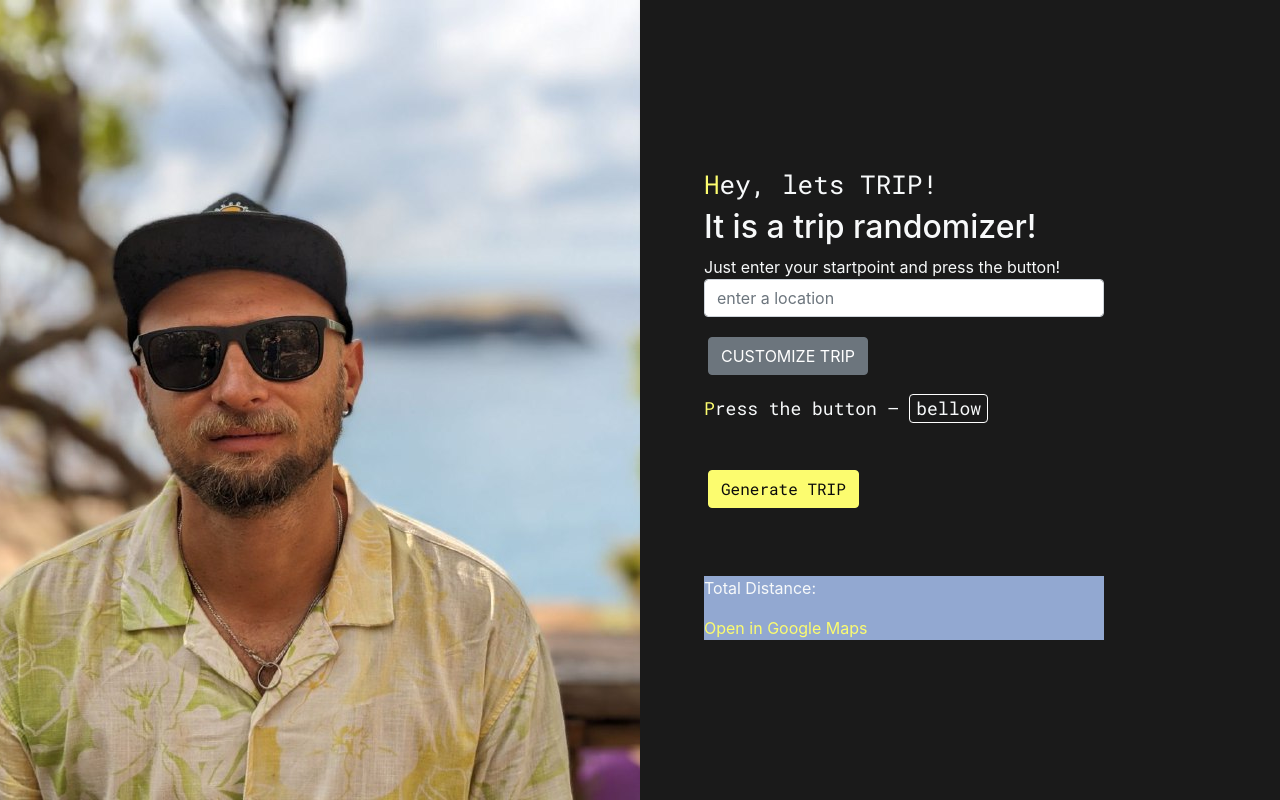
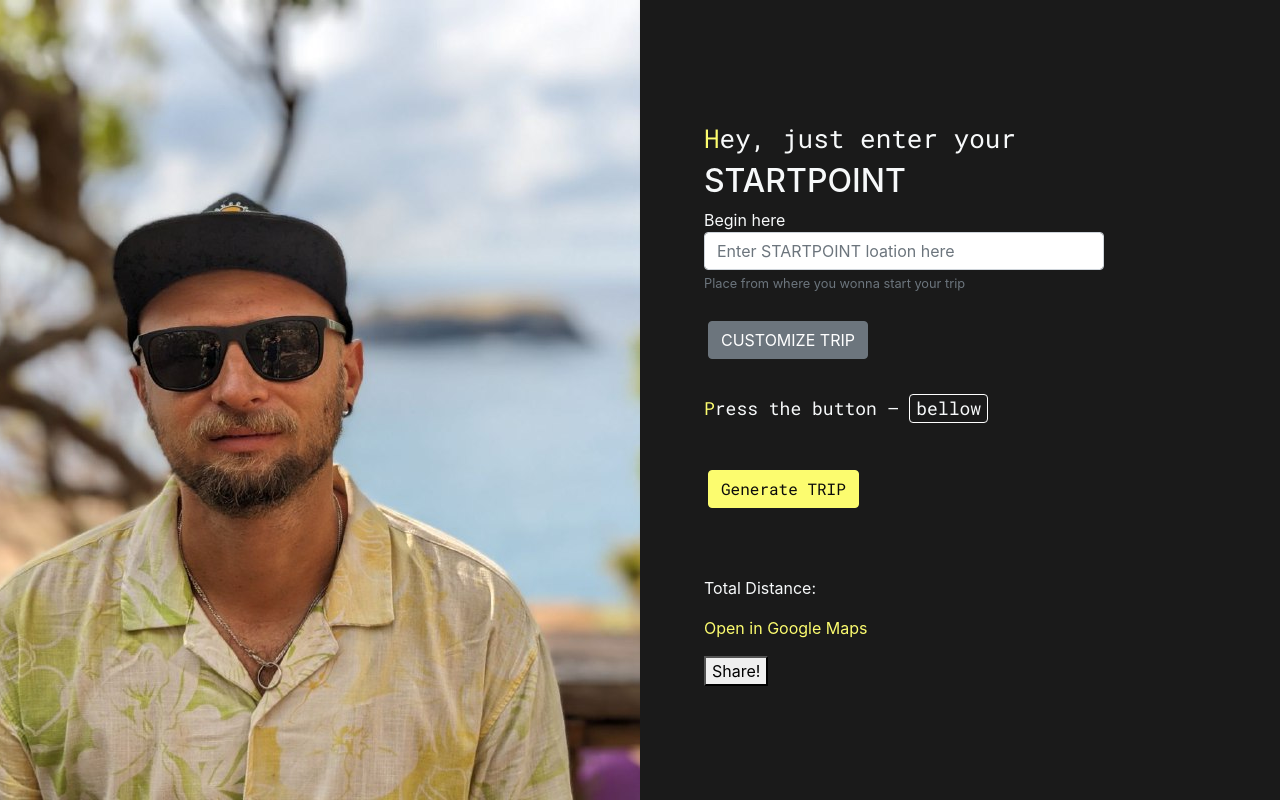
Before and after one commit to WuDMC/wudmc.com, a Django app: page /roulette.html in a window 1280 px wide. Run offline with Django 4.2, Linux system fonts and the light colour scheme; parts of the project's set-up code (start-up, migrations or seed data) failed here and were passed over; some libraries are stand-ins or nearby versions.

Commit message:
experiment with share butoon

```diff
--- a/static/assets/js/geo.js
+++ b/static/assets/js/geo.js
@@ -26,7 +26,7 @@ $(document).ready(
       url: "/roulette_result",
       data:  jsonData,
       success: function(data){
-        $("#result").text(data["result"]);
+//        $("#result").text(data["result"]);
         route = data["result"];
         initMap();
       }
@@ -92,7 +92,7 @@ function calcRoute() {
         destination: end,
         waypoints: waypts,
         optimizeWaypoints: true,
-        travelMode: google.maps.DirectionsTravelMode.WALKING
+        travelMode: google.maps.DirectionsTravelMode.DRIVING
     };
     directionsService.route(request, function(response, status) {
         if (status == google.maps.DirectionsStatus.OK) {
--- a/webpage/forms.py
+++ b/webpage/forms.py
@@ -5,11 +5,11 @@ ROUTE_TYPES = [('car', 'car'), ('walk', 'walk'), ('bicycle', 'bicycle')]
 CITY_SIZES = [('0', 'Deravnya'), ('1', 'Selo'), ('2', 'Gorod'), ('3', 'Megapolis')]
 
 class RouletteForm(forms.Form):
-    searchTextField = forms.CharField(help_text='',label='Just enter your startpoint and press the button!', widget=forms.TextInput(attrs={'placeholder': 'enter a location' ,'autocomplete': 'on', 'runat': 'server', 'class': 'form-control'}), max_length=100)
+    searchTextField = forms.CharField(help_text='Place from where you wonna start your trip',label='Begin here', widget=forms.TextInput(attrs={'placeholder': 'Enter STARTPOINT loation here' ,'autocomplete': 'on', 'runat': 'server', 'class': 'form-control'}), max_length=100)
     rounds = forms.DecimalField(help_text='How many stops will be in your trip', label='Stops:', widget=forms.NumberInput(attrs={'class': 'form-control form-range' , 'type':'range', 'min': '1', 'max': '15', 'step': '1', 'oninput':"updateValue(this);"}), required=False, initial=3)
     citySize = forms.ChoiceField(help_text='Choose the size of places to stop', label='Max city size:',widget=forms.NumberInput(attrs={ 'class': 'form-control form-range', 'type':'range', 'min': '0', 'max': '3', 'step': '1', 'oninput':"updateValue(this);"}), required=False, initial='M')
     radius = forms.DecimalField(help_text='How many km between each stop', label='Max distance between stops:', widget=forms.NumberInput(attrs={'class': 'form-control form-range', 'type':'range', 'min': '5', 'max': '300', 'step': '5', 'oninput':"updateValue(this);"}), required=False, initial=75)
-    local = forms.BooleanField(help_text='this parameter will restrict the search on the country of startpoint,', label='Only country of startpoint', widget=forms.CheckboxInput(attrs={'class': 'form-check-input custom-control-input', 'onchange':'toggleParameterText(this);'}), required=False)
+    local = forms.BooleanField(help_text='Now restrict the search to the country of startpoint', label='Only country of startpoint', widget=forms.CheckboxInput(attrs={'class': 'form-check-input custom-control-input', 'onchange':'toggleParameterText(this);'}), required=False, initial=True)
     random = forms.BooleanField(widget=HiddenInput(), initial=True)
 
     city = forms.CharField(widget=HiddenInput(), max_length=100)
--- a/webpage/templates/roulette.html
+++ b/webpage/templates/roulette.html
@@ -14,8 +14,8 @@
             </div>
             <div class="col-12 col-sm-6 col-md-6 align-self-center right-col" style="justify-content: center;">
                 <div class="text-left mx-auto" style="width: 80%;">
-                    <h1 class="fl-yellow" style="font-family: 'Roboto Mono', monospace;width: 90%;padding-top: 25px; font-size: 26px;">Hey, lets TRIP!</h1>
-                    <h2>It is a trip randomizer!</h2>
+                    <h1 class="fl-yellow" style="font-family: 'Roboto Mono', monospace;width: 90%;padding-top: 25px; font-size: 26px;">Hey, just enter your</h1>
+                    <h2>STARTPOINT</h2>
                     <div>
                     <form method="POST" id="post-form2">
                         {% csrf_token %}
@@ -43,6 +43,15 @@
                                     <label>{{ field.label }}</label>
                                     <small class="form-text text-muted">{{ field.help_text }}</small>
                                 </div>
+                            {% elif field.label == 'Begin here' %}
+                                <div class="form-group">
+                                    <label class="form-check-label">{{ field.label }}</label>
+                                    {{ field }}
+                                    <small id="{{ field.label }}_sm" class="form-text text-muted">{{ field.help_text }}</small>
+                                    <br>
+                                    <button class="btn btn-secondary" type="button" id="customize-button">CUSTOMIZE TRIP</button>
+
+                                </div>
                             {% else %}
                                 <div class="form-group">
                                     <label class="form-check-label">{{ field.label }}</label>
@@ -53,15 +62,17 @@
                         {% endfor %}
 
                         <div class="form-group">
-                            <button class="btn btn-secondary" type="button" id="customize-button">CUSTOMIZE TRIP</button>
+<!--                            <button class="btn btn-secondary" type="button" id="customize-button">CUSTOMIZE TRIP</button>-->
 
                             <p class="text-left main-text fl-yellow" style="font-family: 'Roboto Mono', monospace;width: 90%;padding-top: 15px;">Press the button — <span style="display: inline-block; border: 1px solid white; display: inline-block;border: 1px solid white;padding: 0 6px 0 6px;border-radius: 0.25rem"> bellow</span><br><br></p>
                             <button class="btn btn-primary" type="sumbit">Generate TRIP</button>
                             <div id="result" ><p><br><br></p>{{ result|safe }}</div>
-                            <div id="right-panel" style=" background-color: #92a8d1">
-                                <p>Total Distance: <span id="total"></span></p>
-                                <p><a id="mapLink" href="#" title="Open in Google Maps" target="_blank">Open in Google Maps</a></p>
+                            <div id="right-panel" style="display:none; background-color: #92a8d1">
                             </div>
+                                                            <p>Total Distance: <span id="total"></span></p>
+                                                            <p><a id="mapLink" href="#" title="Open in Google Maps" target="_blank">Open in Google Maps</a></p>
+<button id='answer-example-share-button'>Share!</button>
+
                         </div>
                     </form>
 
@@ -105,6 +116,8 @@ customizeButton.addEventListener('click', function() {
     var currentValueLocal = idLocalElement.style.display;
 
     // Меняем значения атрибутов "value" на противоположные
+    customizeButton.innerHTML = (customizeButton.innerHTML === 'CUSTOMIZE TRIP') ? 'RANDOM TRIP' : 'CUSTOMIZE TRIP';
+
     idRandomElement.value = (currentValueRandom === 'True') ? 'false' : 'True';
     idRoundsElement.style.display = (currentValueRounds === 'none') ? 'block' : 'none';
     idCitySizeElement.style.display = (currentValueCitySize === 'none') ? 'block' : 'none';
```
